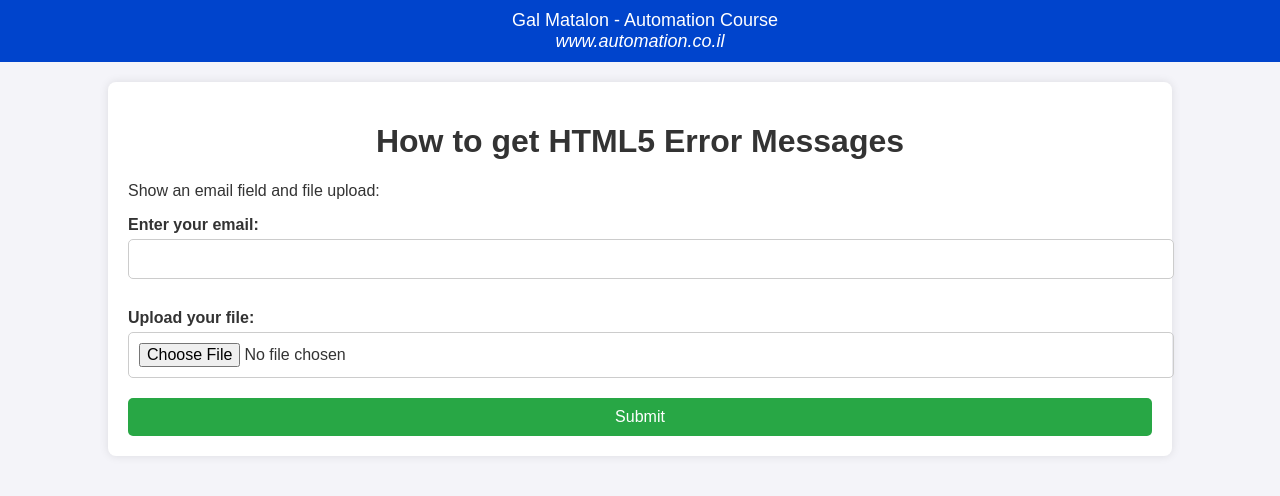
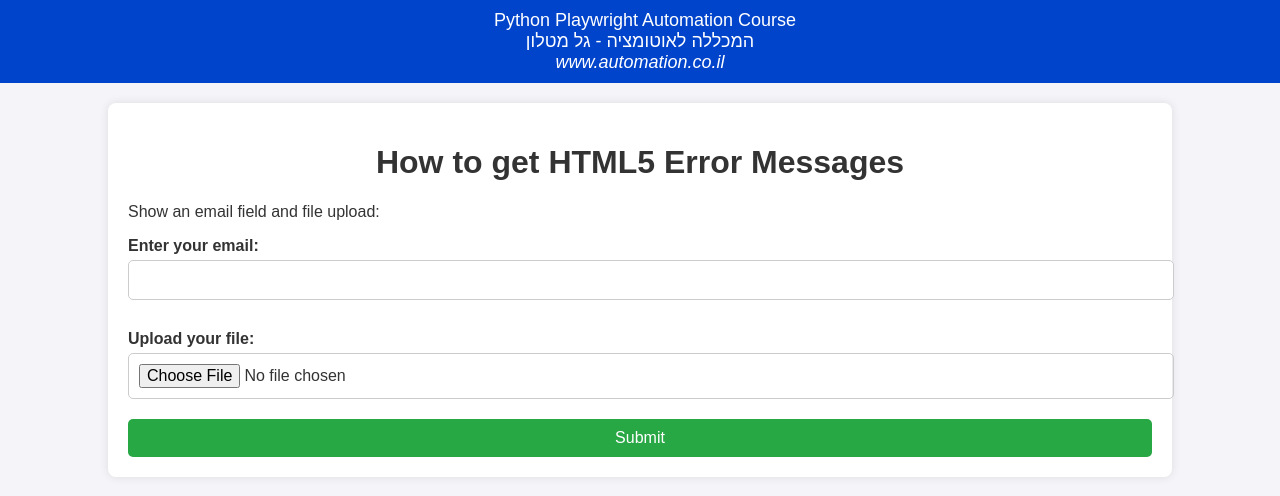
Before and after one commit to galmatalon/tutorials, a plain HTML site: page html5-error.html in a window 1280 px wide. Drawn offline with Linux system fonts and the light colour scheme.

Commit message:
Add files via upload

```diff
--- a/html5-error.html
+++ b/html5-error.html
@@ -71,7 +71,8 @@
 
 <header>
     <a href="https://www.automation.co.il">
-        Gal Matalon - Automation Course<br>
+        Python Playwright Automation Course<br>
+		המכללה לאוטומציה - גל מטלון<br>
 		<i>www.automation.co.il</i>
     </a>
 </header>
```
